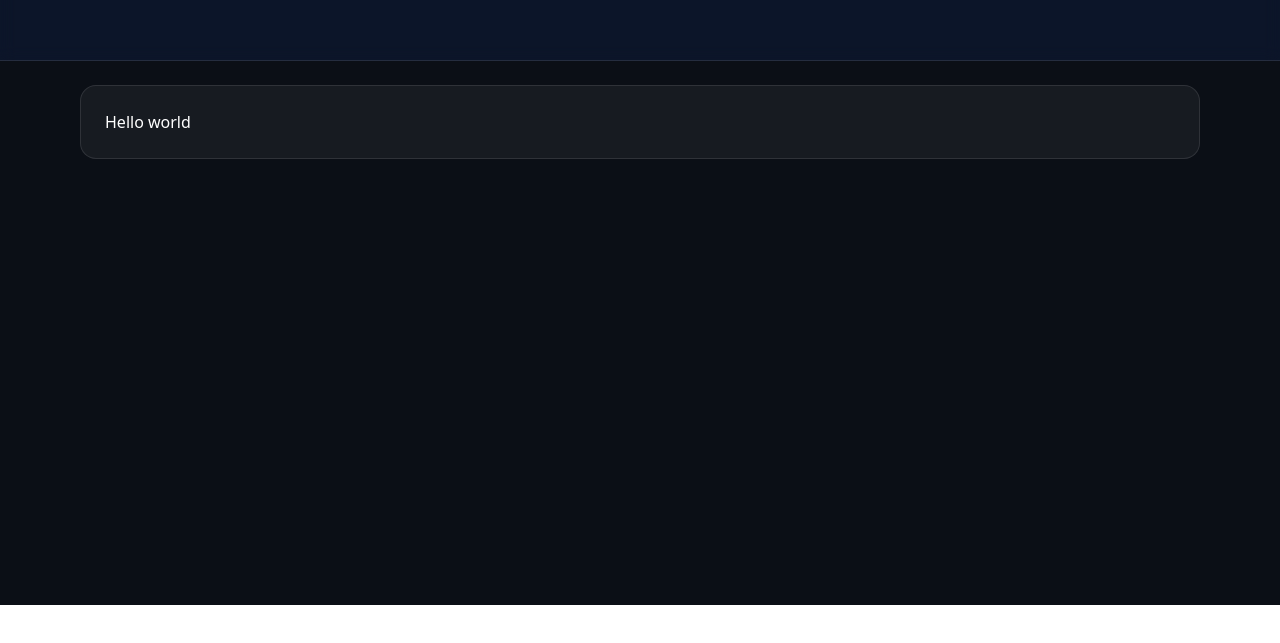
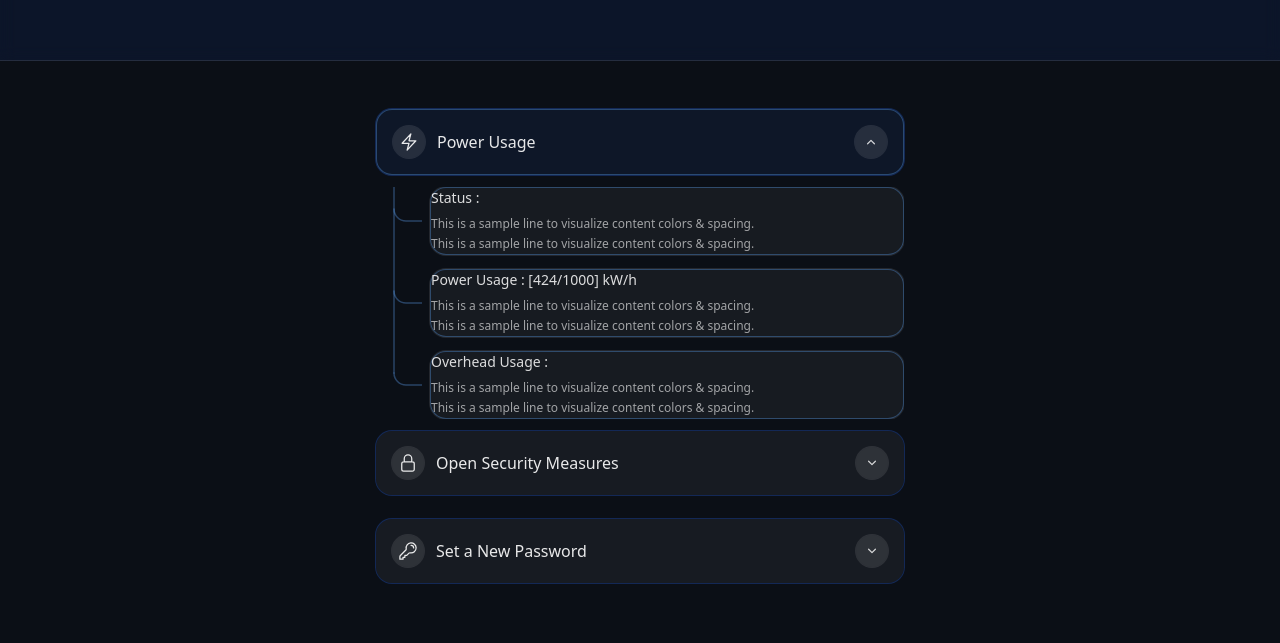
Before and after one commit to MohammadmehdiJamalpour/crypto-panel-script, a React (Vite) app: page / in a window 1280 px wide. Shown: the part 195-838 px from the top of the page. Before the commit the page ends 800 px from the top, so only its background shows below. Built offline with nearby package versions, Linux system fonts and the light colour scheme.

Commit message:
reset to previous commit to fix the bug from based structure

```diff
--- a/src/App.jsx
+++ b/src/App.jsx
@@ -1,14 +1,77 @@
-// src/App.tsx
+// src/App.jsx
 import React from "react";
-import AppShell from "./components/layout/AppShell";
-// import your pages/sections here
+import AppShell from "./components/layout/AppShell.jsx";
+import Accordion, {
+  AccordionSection,
+  AccordionItem,
+} from "./components/AccordionRail.jsx";
+import { BoltIcon, LockClosedIcon, KeyIcon } from "@heroicons/react/24/outline";
+
+// Simple content block for each option tile (no TS types in .jsx)
+const Block = ({ title }) => (
+  <div className="h-full w-full flex flex-col justify-center gap-1.5">
+    <div className="text-white/85 text-sm font-medium">{title}</div>
+    <div className="text-white/60 text-xs leading-5">
+      <span className="block">
+        This is a sample line to visualize content colors & spacing.
+      </span>
+      <span className="block">
+        This is a sample line to visualize content colors & spacing.
+      </span>
+    </div>
+  </div>
+);
 
 export default function App() {
   return (
     <AppShell>
-      {/* Your routes/content go here */}
-      <div className="rounded-2xl border border-white/10 bg-white/5 p-6">
-        Hello world
+      <div className="mx-auto max-w-xl space-y-6 p-6">
+        <Accordion>
+          <AccordionSection
+            title="Power Usage"
+            icon={<BoltIcon className="h-5 w-5" />}
+            defaultOpen
+            accentColor="rgb(96 165 250 / 0.35)"
+            railStroke={1.5}
+            railOffset={18}
+            elbowLen={28}
+            elbowRadius={12}
+            gap={14}
+          >
+            <AccordionItem><Block title="Status :" /></AccordionItem>
+            <AccordionItem>
+              <Block title="Power Usage : [424/1000] kW/h" />
+            </AccordionItem>
+            <AccordionItem><Block title="Overhead Usage :" /></AccordionItem>
+          </AccordionSection>
+
+          <AccordionSection
+            title="Open Security Measures"
+            icon={<LockClosedIcon className="h-5 w-5" />}
+            accentColor="rgb(96 165 250 / 0.35)"
+            railStroke={1.5}
+            railOffset={18}
+            elbowLen={28}
+            elbowRadius={12}
+            gap={14}
+          >
+            <AccordionItem><Block title="Active Rules" /></AccordionItem>
+            <AccordionItem><Block title="Recent Alerts" /></AccordionItem>
+          </AccordionSection>
+
+          <AccordionSection
+            title="Set a New Password"
+            icon={<KeyIcon className="h-5 w-5" />}
+            accentColor="rgb(96 165 250 / 0.35)"
+            railStroke={1.5}
+            railOffset={18}
+            elbowLen={28}
+            elbowRadius={12}
+            gap={14}
+          >
+            <AccordionItem><Block title="Password Form" /></AccordionItem>
+          </AccordionSection>
+        </Accordion>
       </div>
     </AppShell>
   );
```
